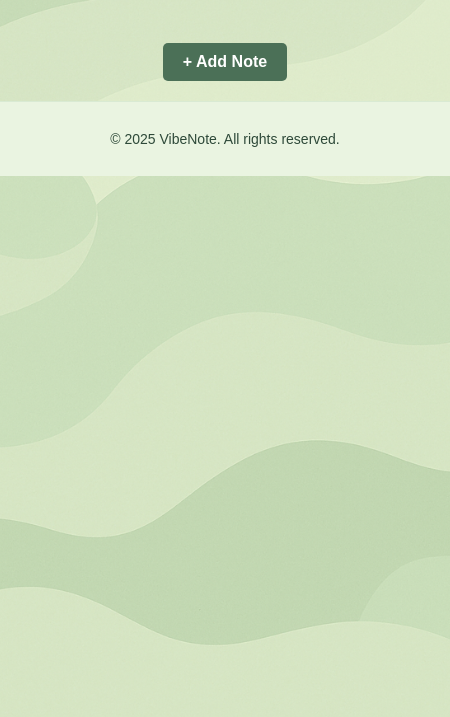
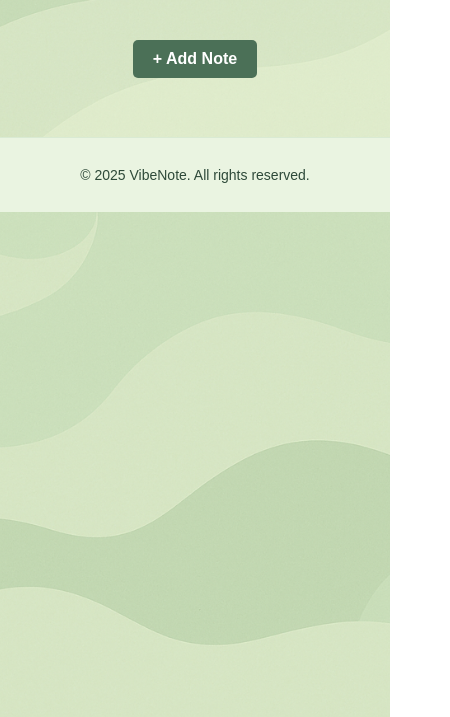
Before and after one commit to SohamXYZDev/VibeNote, a plain HTML site: page notes/index.html in a window 390 px wide. Shown: the part 127-844 px from the top of the page, 450 px wide, since content can reach past the window. Drawn offline with Linux system fonts and the light colour scheme.

Commit message:
fixed responsive width bug

```diff
--- a/notes/styles.css
+++ b/notes/styles.css
@@ -12,7 +12,6 @@ body {
     margin: 0;
     padding: 0;
     color: #2e4939;
-    min-width: 450px;
     overflow-x: hidden;
     background: url('../assets/bg.png') no-repeat center center fixed;
     background-size: cover;
@@ -291,10 +290,6 @@ nav a {
 }
 
 
-.footer {
-    margin-top: 0;
-    flex-shrink: 0;
-}
 .close-btn {
     background: #4b7057;
     font-weight: bold;
--- a/sign-up/styles.css
+++ b/sign-up/styles.css
@@ -4,7 +4,6 @@ body {
     margin: 0;
     padding: 0;
     color: #2e4939;
-    min-width: 450px;
     background: url('../assets/bg.png') no-repeat center center fixed;
     background-size: cover;
     overflow-x: hidden;
--- a/statistics/styles.css
+++ b/statistics/styles.css
@@ -4,7 +4,6 @@ body {
     margin: 0;
     padding: 0;
     color: #2e4939;
-    min-width: 450px;
     background-image: url('../assets/bg.png');
     background-size: cover;
     background-repeat: no-repeat;
```
Also changed, not shown: notes/index.html (+1 -1 lines).
